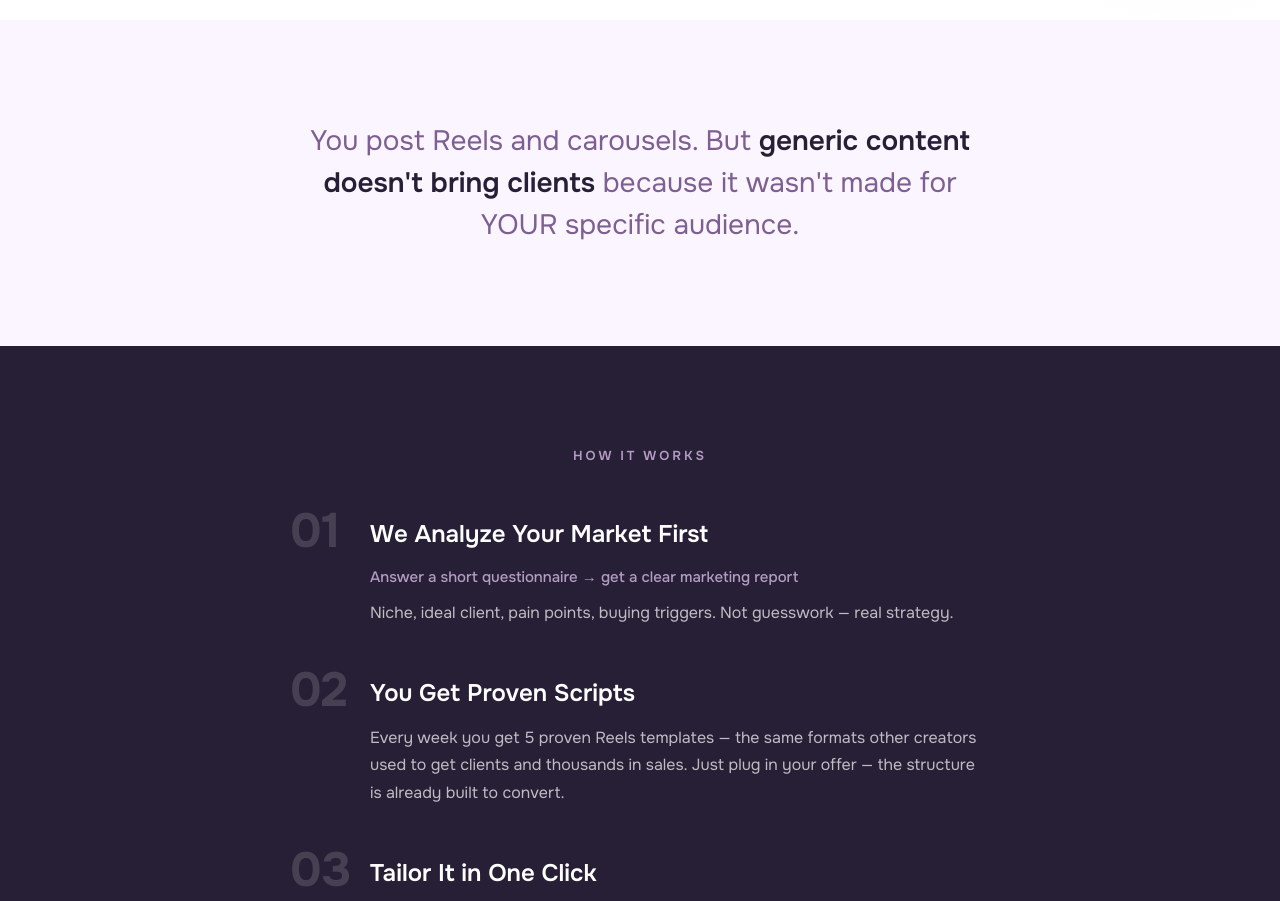
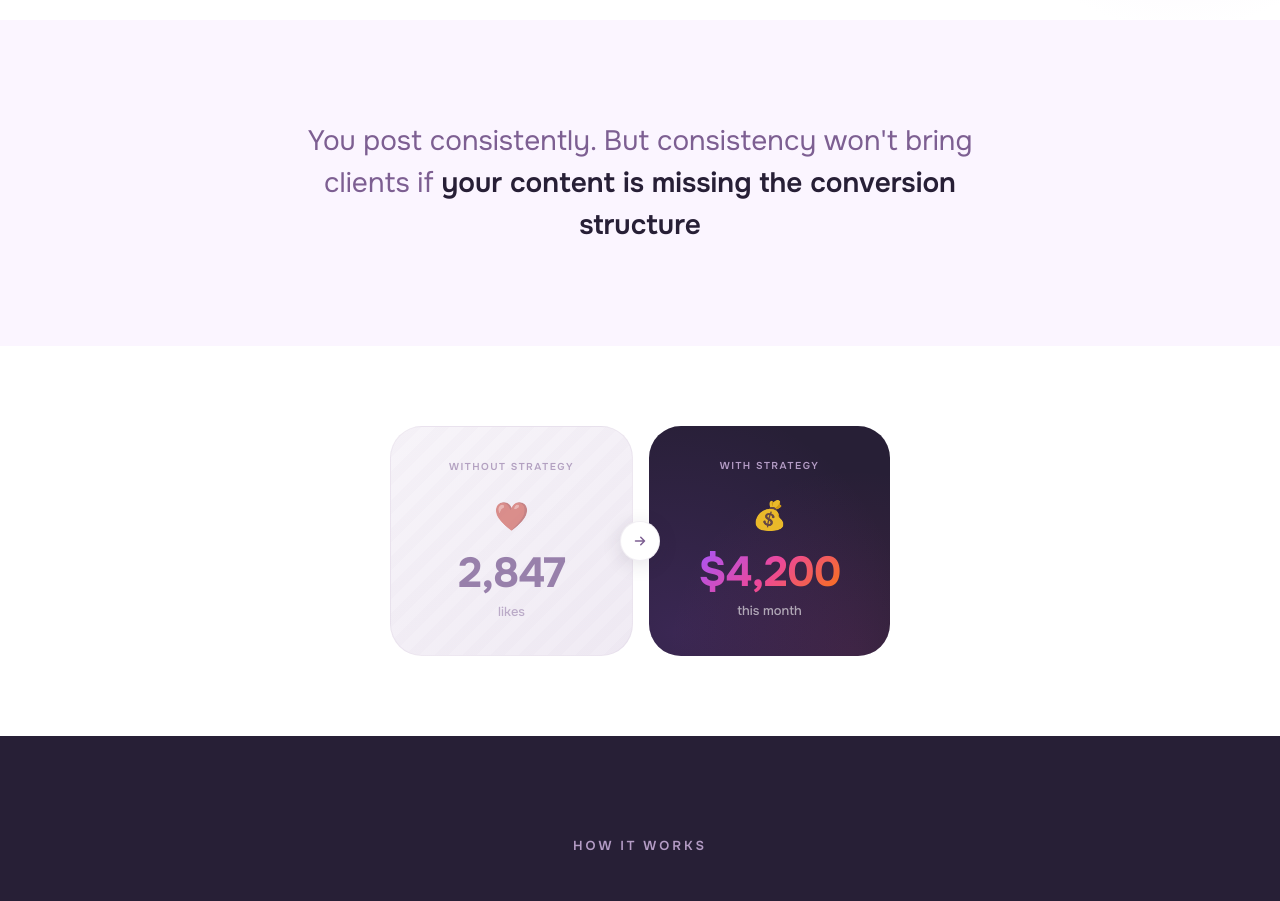
Before and after one commit to arseniypom/ai4creators-landingv3, a Next.js app: page / in a window 1280 px wide. Shown: the part 780-1681 px from the top of the page. Built offline with nearby package versions, Linux system fonts and the light colour scheme.

Commit message:
Updated text and added VS block

```diff
--- a/app/globals.css
+++ b/app/globals.css
@@ -27,6 +27,7 @@ html {
     --radius-sm: 12px;
     --radius-md: 16px;
     --radius-lg: 20px;
+    --radius-xl: 32px;
     --radius-pill: 100px;
 }
 
@@ -194,6 +195,192 @@ h1 {
 .problem-text strong {
     color: var(--text);
     font-weight: 600;
+}
+
+/* ================================
+   VS COMPARISON SECTION
+   ================================ */
+.vs-section {
+    padding: 80px 0;
+    background: var(--bg);
+}
+
+.vs-container {
+    display: flex;
+    gap: 16px;
+    align-items: stretch;
+    position: relative;
+    max-width: 500px;
+    margin: 0 auto;
+}
+
+.vs-card {
+    flex: 1;
+    padding: 32px 24px;
+    border-radius: var(--radius-xl);
+    display: flex;
+    flex-direction: column;
+    align-items: center;
+    text-align: center;
+    position: relative;
+    overflow: hidden;
+}
+
+/* Without card — muted, faded feel */
+.vs-without {
+    background: linear-gradient(145deg, #f7f4f9 0%, #f0ebf4 100%);
+    border: 1px solid rgba(125, 95, 146, 0.08);
+}
+
+.vs-without::before {
+    content: '';
+    position: absolute;
+    top: 0;
+    left: 0;
+    right: 0;
+    bottom: 0;
+    background: repeating-linear-gradient(
+        -45deg,
+        transparent,
+        transparent 10px,
+        rgba(125, 95, 146, 0.02) 10px,
+        rgba(125, 95, 146, 0.02) 20px
+    );
+    pointer-events: none;
+}
+
+/* With card — vibrant, glowing */
+.vs-with {
+    background: var(--bg-dark);
+    position: relative;
+}
+
+.vs-with::before {
+    content: '';
+    position: absolute;
+    top: -50%;
+    left: -50%;
+    width: 200%;
+    height: 200%;
+    background: radial-gradient(
+        circle at 30% 70%,
+        rgba(168, 85, 247, 0.15) 0%,
+        transparent 50%
+    );
+    pointer-events: none;
+}
+
+.vs-with::after {
+    content: '';
+    position: absolute;
+    bottom: -30%;
+    right: -30%;
+    width: 150%;
+    height: 150%;
+    background: radial-gradient(
+        circle at 70% 80%,
+        rgba(236, 72, 153, 0.1) 0%,
+        transparent 50%
+    );
+    pointer-events: none;
+}
+
+/* Labels */
+.vs-label {
+    font-size: 10px;
+    font-weight: 600;
+    letter-spacing: 1.5px;
+    text-transform: uppercase;
+    margin-bottom: 20px;
+    position: relative;
+    z-index: 1;
+}
+
+.vs-without .vs-label {
+    color: var(--text-light);
+    opacity: 0.7;
+}
+
+.vs-with .vs-label {
+    color: var(--accent-light);
+}
+
+/* Metric display */
+.vs-metric {
+    position: relative;
+    z-index: 1;
+    display: flex;
+    flex-direction: column;
+    align-items: center;
+    gap: 4px;
+}
+
+.vs-icon {
+    font-size: 28px;
+    margin-bottom: 8px;
+    opacity: 0.9;
+}
+
+.vs-without .vs-icon {
+    filter: grayscale(30%);
+    opacity: 0.6;
+}
+
+.vs-number {
+    font-size: 42px;
+    font-weight: 700;
+    line-height: 1;
+    letter-spacing: -1px;
+}
+
+.vs-without .vs-number {
+    color: var(--text-light);
+}
+
+.vs-with .vs-number {
+    background: linear-gradient(135deg, #a855f7 0%, #ec4899 50%, #f97316 100%);
+    -webkit-background-clip: text;
+    -webkit-text-fill-color: transparent;
+    background-clip: text;
+}
+
+.vs-unit {
+    font-size: 13px;
+    font-weight: 500;
+    margin-top: 4px;
+}
+
+.vs-without .vs-unit {
+    color: var(--text-light);
+    opacity: 0.6;
+}
+
+.vs-with .vs-unit {
+    color: rgba(255, 255, 255, 0.6);
+}
+
+/* Center arrow */
+.vs-arrow {
+    position: absolute;
+    top: 50%;
+    left: 50%;
+    transform: translate(-50%, -50%);
+    z-index: 10;
+    width: 40px;
+    height: 40px;
+    background: var(--bg);
+    border-radius: 50%;
+    display: flex;
+    align-items: center;
+    justify-content: center;
+    box-shadow: 0 4px 20px rgba(39, 31, 54, 0.12);
+    border: 1px solid rgba(125, 95, 146, 0.1);
+}
+
+.vs-arrow svg {
+    width: 18px;
+    height: 18px;
+    color: var(--accent);
 }
 
 /* ================================
@@ -634,6 +821,37 @@ h1 {
         font-size: 22px;
     }
 
+    .vs-section {
+        padding: 60px 0;
+    }
+
+    .vs-container {
+        max-width: 100%;
+    }
+
+    .vs-card {
+        padding: 24px 16px;
+        border-radius: var(--radius-lg);
+    }
+
+    .vs-number {
+        font-size: 32px;
+    }
+
+    .vs-icon {
+        font-size: 24px;
+    }
+
+    .vs-arrow {
+        width: 32px;
+        height: 32px;
+    }
+
+    .vs-arrow svg {
+        width: 14px;
+        height: 14px;
+    }
+
     .how-it-works {
         padding: 80px 0;
     }
--- a/app/page.tsx
+++ b/app/page.tsx
@@ -15,7 +15,43 @@ export default function Home() {
       {/* Problem */}
       <section className="problem">
         <div className="container">
-          <p className="problem-text">You post Reels and carousels. But <strong>generic content doesn&apos;t bring clients</strong> because it wasn&apos;t made for YOUR specific audience.</p>
+          {/* <p className="problem-text">You post Reels and carousels. But <strong>generic content doesn&apos;t bring clients</strong> because it wasn&apos;t made for YOUR specific audience.</p> */}
+
+          <p className="problem-text">You post consistently. But consistency won&apos;t bring clients if <strong>your content is missing the conversion structure</strong></p>
+        </div>
+      </section>
+
+      {/* VS Comparison */}
+      <section className="vs-section">
+        <div className="container">
+          <div className="vs-container">
+            {/* Without */}
+            <div className="vs-card vs-without">
+              <div className="vs-label">Without strategy</div>
+              <div className="vs-metric">
+                <span className="vs-icon">❤️</span>
+                <span className="vs-number">2,847</span>
+                <span className="vs-unit">likes</span>
+              </div>
+            </div>
+
+            {/* Arrow */}
+            <div className="vs-arrow">
+              <svg xmlns="http://www.w3.org/2000/svg" fill="none" viewBox="0 0 24 24" stroke="currentColor" strokeWidth={2}>
+                <path strokeLinecap="round" strokeLinejoin="round" d="M13 7l5 5m0 0l-5 5m5-5H6" />
+              </svg>
+            </div>
+
+            {/* With */}
+            <div className="vs-card vs-with">
+              <div className="vs-label">With strategy</div>
+              <div className="vs-metric">
+                <span className="vs-icon">💰</span>
+                <span className="vs-number">$4,200</span>
+                <span className="vs-unit">this month</span>
+              </div>
+            </div>
+          </div>
         </div>
       </section>
 
```
